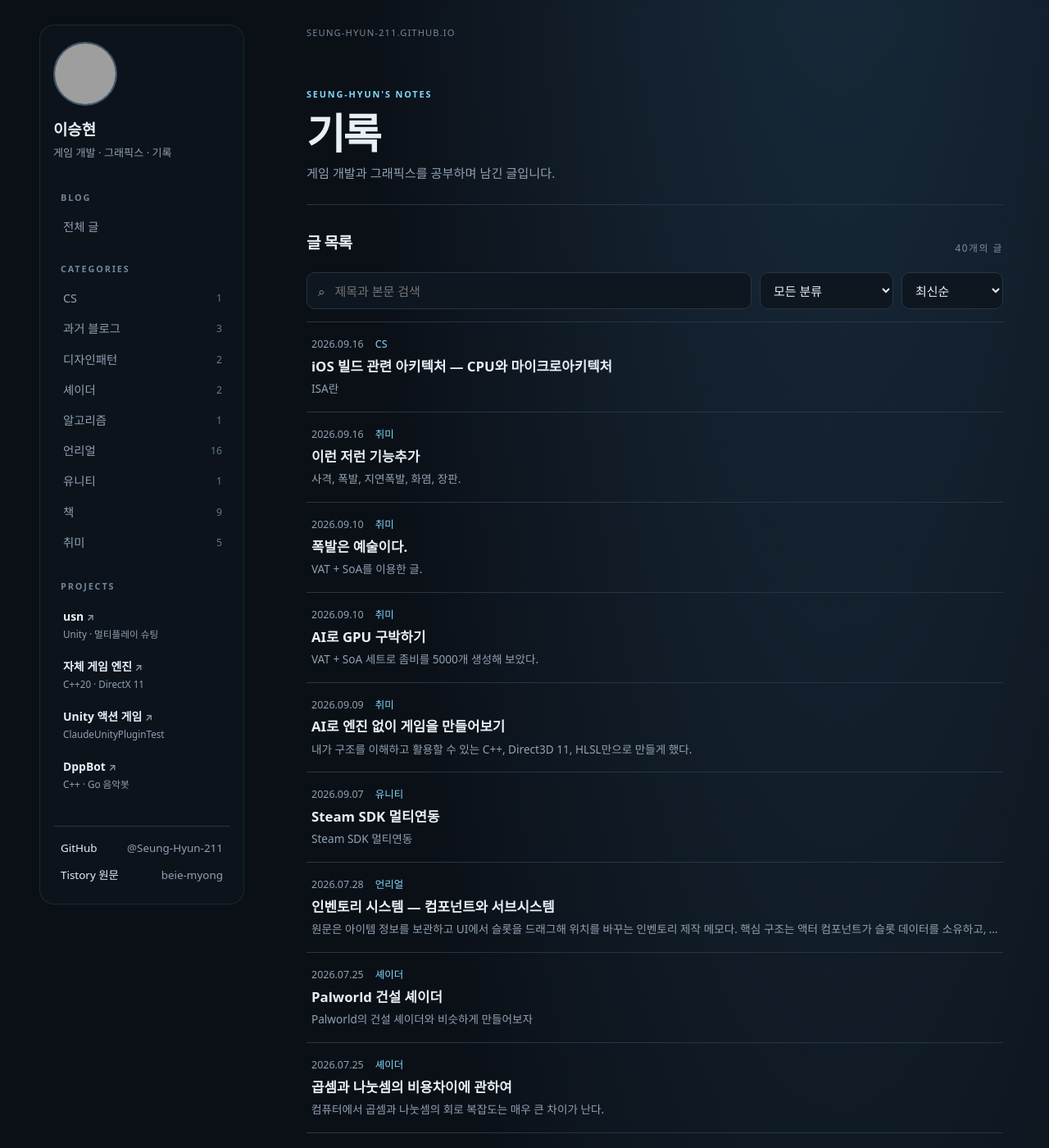
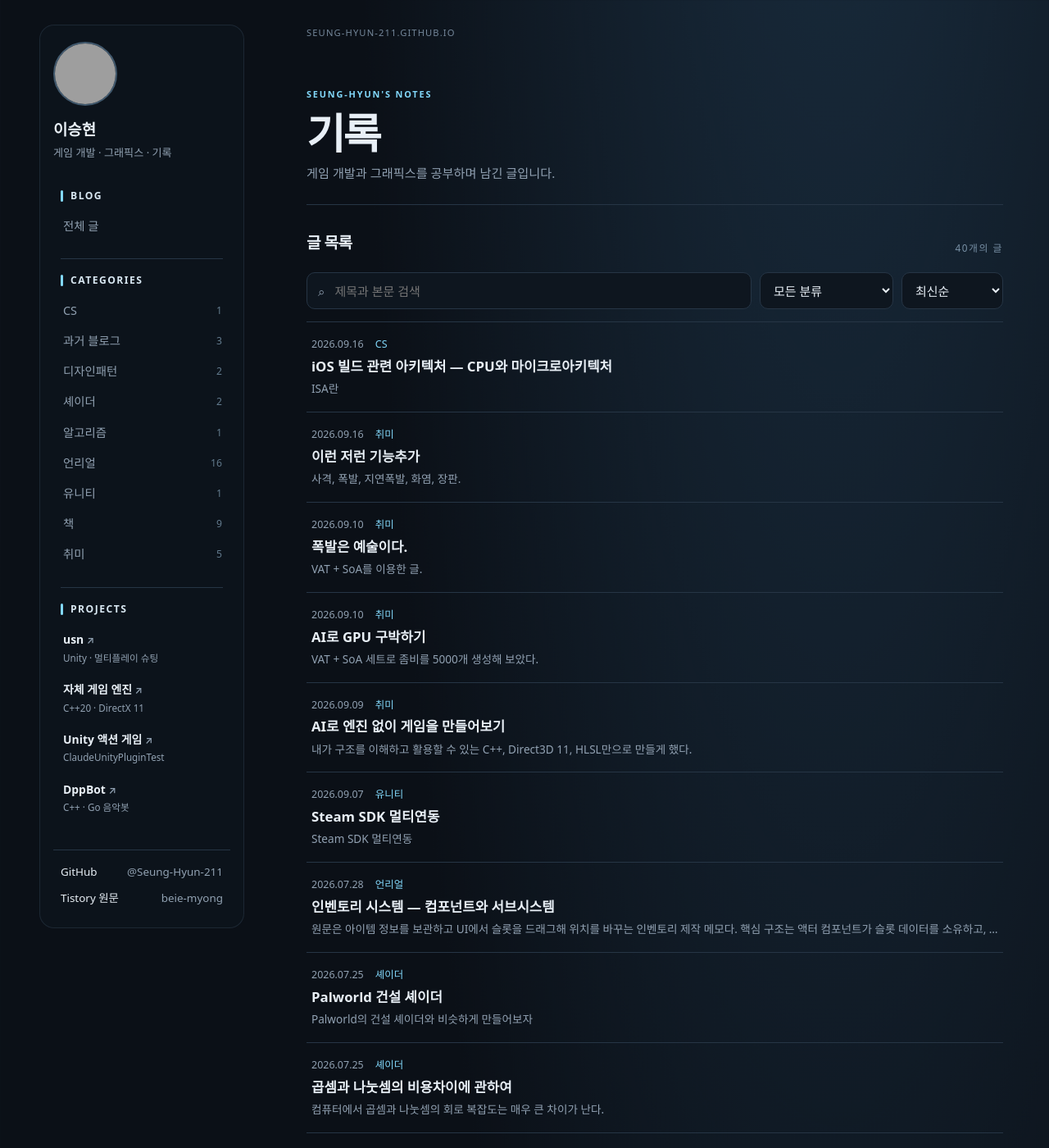
Before and after one commit to Seung-Hyun-211/seung-hyun-211.github.io, a Jekyll site: the page built from index.html, in a window 1280 px wide and 1400 px high. Shown: the whole window at 82% size. Built offline with Jekyll 4.4.1, drawn with Linux system fonts in a browser that asks for light colours; grey boxes are pictures that could not be loaded.

Commit message:
Improve sidebar section heading contrast

```diff
--- a/assets/css/style.css
+++ b/assets/css/style.css
@@ -25,12 +25,13 @@ button, input, select { font: inherit; }
 .identity-role { color: var(--muted); font-size: .82rem; }
 .side-nav { margin-top: 33px; }
 .nav-heading, .eyebrow { color: #71869a; font-size: .68rem; font-weight: 800; letter-spacing: .17em; }
-.nav-heading { margin: 23px 9px 8px; }
+.nav-heading { display: flex; align-items: center; gap: 9px; margin: 23px 9px 10px; color: #d8e7f2; font-size: .76rem; letter-spacing: .12em; line-height: 1.3; }
+.nav-heading::before { content: ""; flex: 0 0 3px; height: 14px; border-radius: 2px; background: var(--accent); }
 .side-nav .nav-heading:first-child { margin-top: 0; }
+.category-heading, .project-heading { margin-top: 21px; padding-top: 18px; border-top: 1px solid var(--line); }
 .nav-link { display: flex; align-items: center; justify-content: space-between; min-height: 37px; padding: 6px 10px; border-left: 2px solid transparent; border-radius: 0 7px 7px 0; color: var(--muted); font-size: .9rem; }
 .nav-link:hover { border-left-color: var(--accent); background: var(--panel-hover); color: var(--text); }
 .nav-count { color: #637b8e; font-size: .76rem; }
-.project-heading { margin-top: 25px; }
 .project-link { display: grid; gap: 0; padding: 8px 10px; border-left: 2px solid transparent; border-radius: 0 7px 7px 0; }
 .project-link:hover { border-left-color: var(--accent); background: var(--panel-hover); }
 .project-name { color: var(--text); font-size: .87rem; font-weight: 600; }
```
